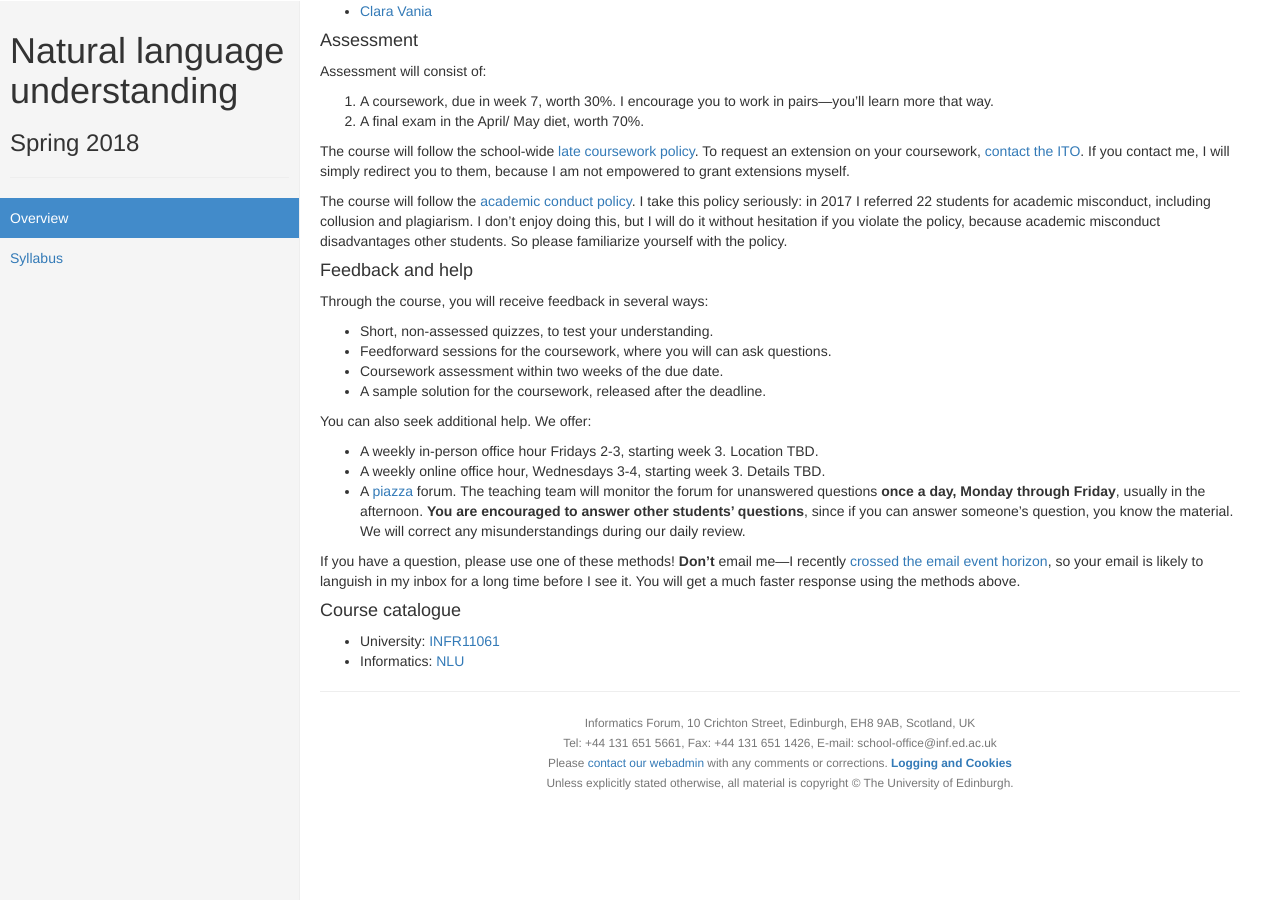
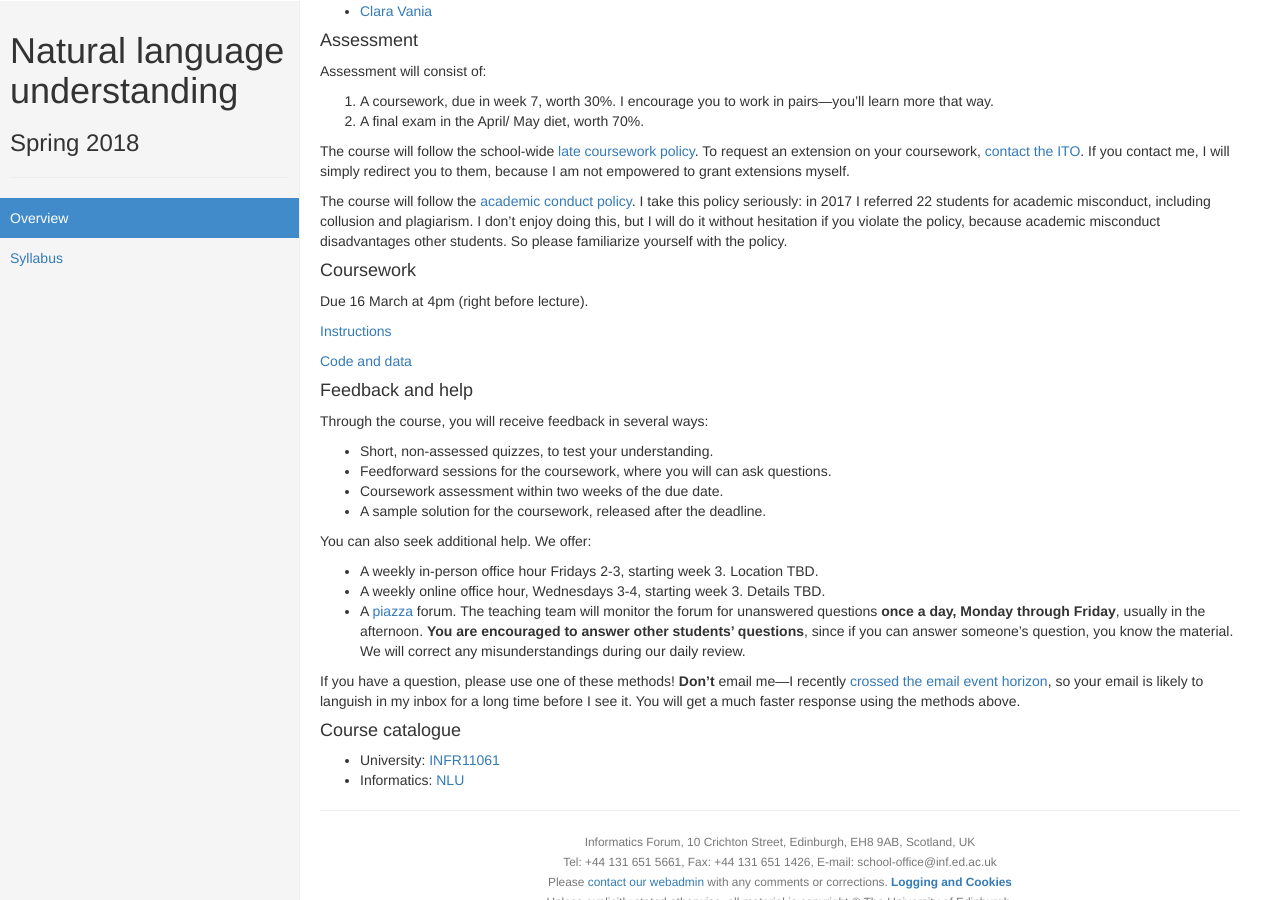
Before and after one commit to alopez/nlu-class, a Jekyll site: the page built from index.md, in a window 1280 px wide and 900 px high, scrolled down 598 px. Built offline with Jekyll 4.4.1, drawn with Linux system fonts in a browser that asks for light colours; before the commit the page ends 1430 px from its top, so only the background shows below that.

Commit message:
Add coursework

```diff
--- a/index.md
+++ b/index.md
@@ -64,6 +64,14 @@ but I will do it without hesitation if you violate the policy, because academic
 misconduct disadvantages other students. So please familiarize yourself
 with the policy.
 
+#### Coursework
+
+Due 16 March at 4pm (right before lecture).
+
+[Instructions](assets/cw/nlu-coursework.pdf)
+
+[Code and data](assets/cw/nlu-coursework.tar.gz)
+
 #### Feedback and help
 
 Through the course, you will receive feedback in several ways:
```
Also changed, not shown: 2 other files.
